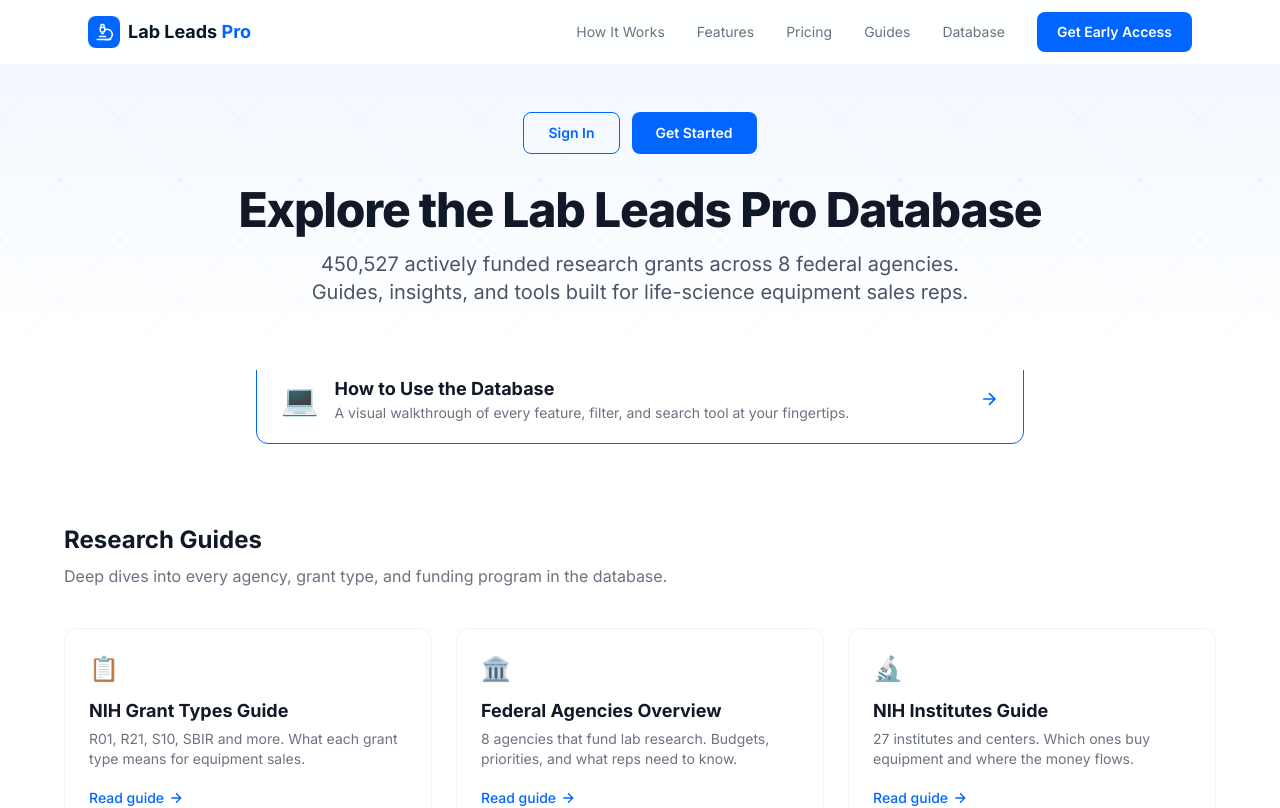
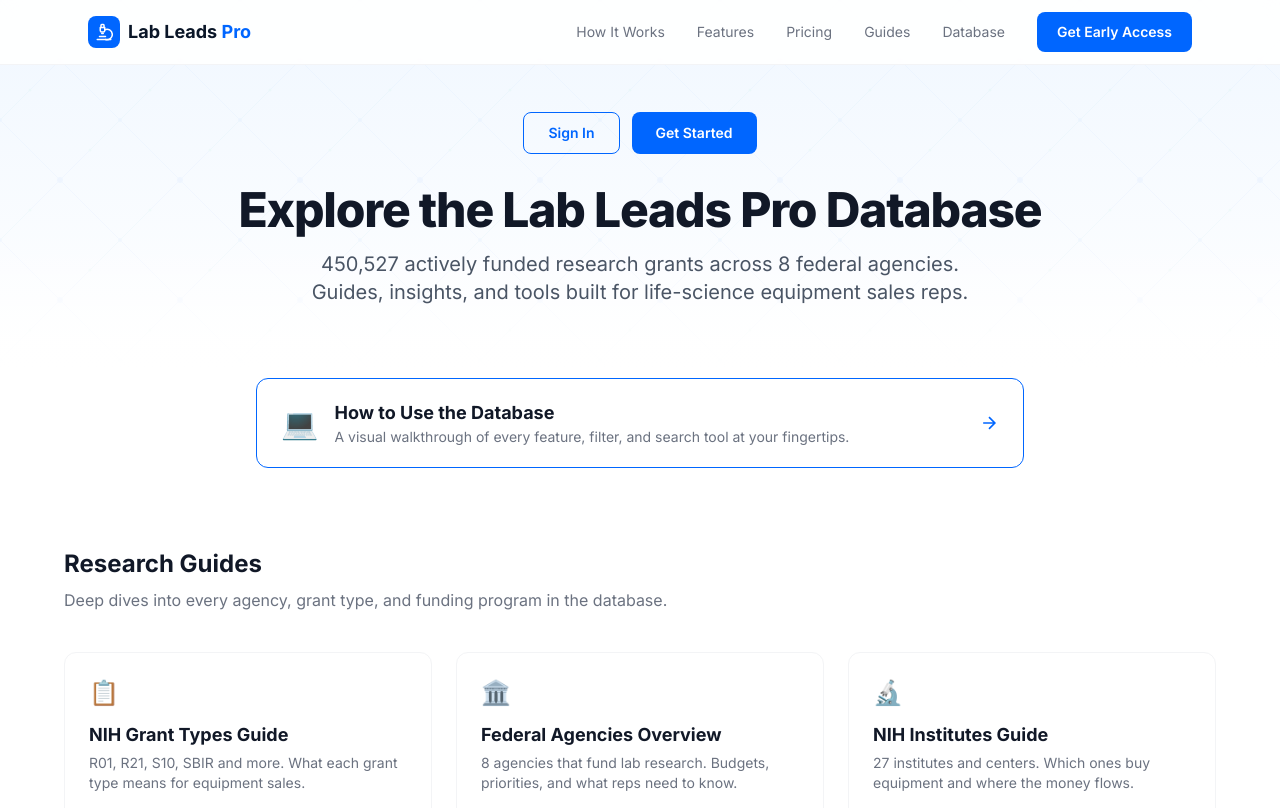
Before and after one commit to lableadmanager-bit/lableadspro-website, a Next.js app: page /database in a window 1280 px wide. Shown: the top 808 px of the page. Built offline with nearby package versions, Linux system fonts and the light colour scheme; no server answers.

Commit message:
Fix How to Use card top clipping: -mt-4 -> mt-2

```diff
--- a/src/app/database/page.tsx
+++ b/src/app/database/page.tsx
@@ -143,7 +143,7 @@ export default function DatabaseHubPage() {
       </section>
 
       {/* How to Use - Featured */}
-      <section className="px-8 -mt-4 mb-4">
+      <section className="px-8 mt-2 mb-4">
         <div className="max-w-3xl mx-auto">
           <Link
             href="/database/guides/how-to-use"
```
